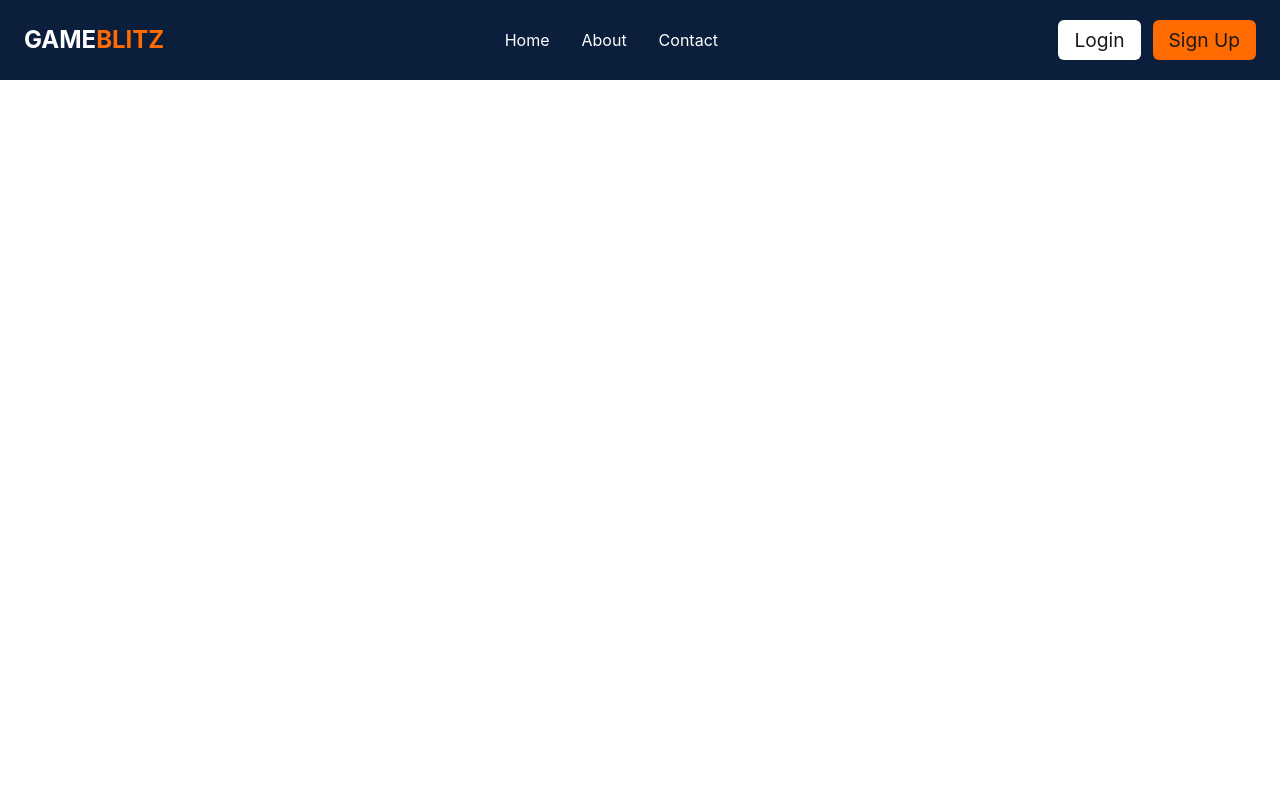
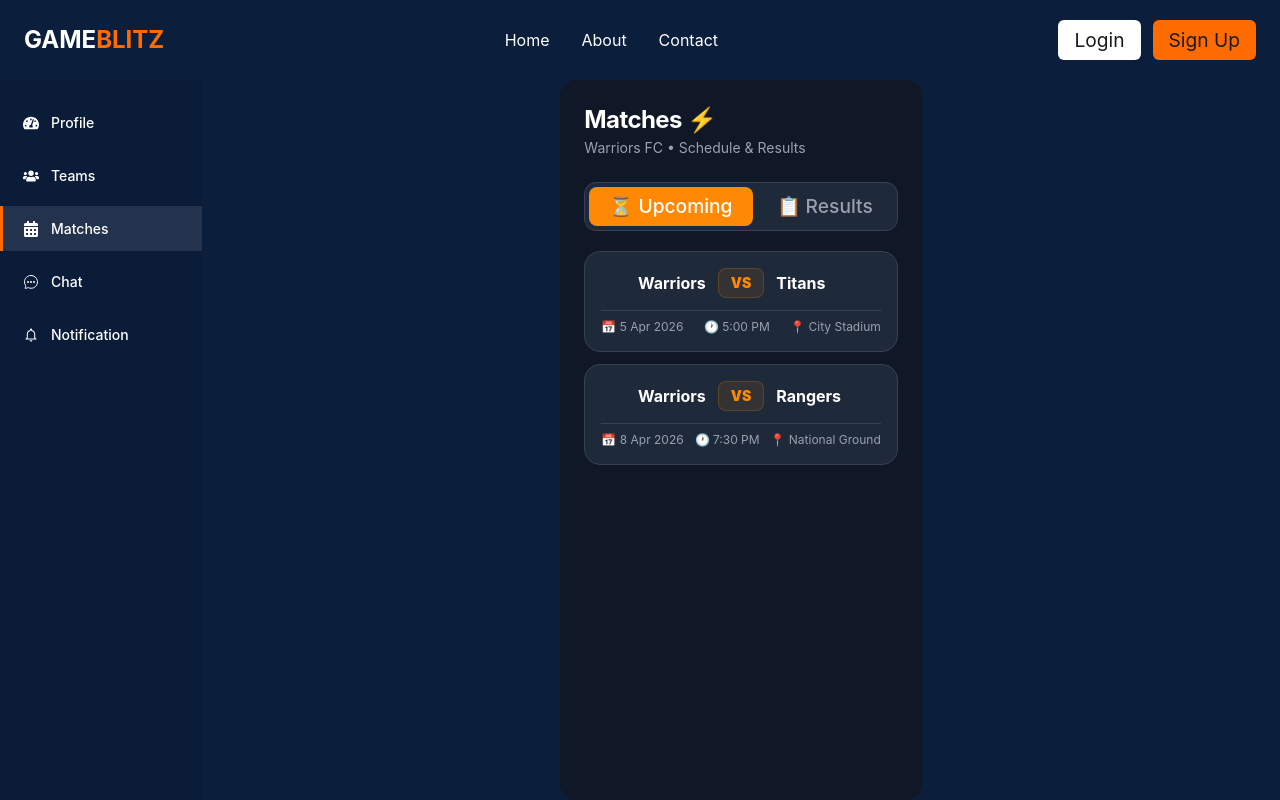
Before and after one commit to SajjadRizvi04/GameBlitz, a React (Vite) app in the folder gameblitz/: page /dashboard/matches in a window 1280 px wide. Built offline with nearby package versions, Linux system fonts and the light colour scheme.

Commit message:
SAjjad-resolved conflicts

```diff
--- a/gameblitz/src/App.jsx
+++ b/gameblitz/src/App.jsx
@@ -5,8 +5,9 @@ import Home from "./components/home/Home";
 import About from "./components/about/About";
 import { Dashboard } from "./components/dashboard/Dashboard";
 import Profile from "./components/dashboard/Profile";
-import Teams from "./components/dashboard/teams/Teams";
+import Teams from "./components/dashboard/Teams";
 import ContactUs from "./components/contact/ContactUs";
+import Match from "./components/dashboard/Match";
 
 function App() {
   return (
@@ -18,6 +19,7 @@ function App() {
           <Route index element={<Profile />}></Route>
           <Route path="profile" element={<Profile />}></Route>
           <Route path="teams" element={<Teams/>}></Route>
+          <Route path="matches" element={<Match/>}></Route>
         </Route>
         <Route path="/about" element={<About />}></Route>
         <Route path="/contact" element={<ContactUs/>}></Route>
--- /dev/null
+++ b/gameblitz/src/components/dashboard/Match.jsx
@@ -0,0 +1,209 @@
+import React, { useState } from "react";
+import { motion, AnimatePresence } from "framer-motion";
+
+const upcomingMatches = [
+  {
+    team1: "Warriors",
+    team2: "Titans",
+    time: "5:00 PM",
+    date: "5 Apr 2026",
+    venue: "City Stadium",
+  },
+  {
+    team1: "Warriors",
+    team2: "Rangers",
+    time: "7:30 PM",
+    date: "8 Apr 2026",
+    venue: "National Ground",
+  },
+];
+
+const previousMatches = [
+  {
+    team1: "Warriors",
+    team2: "Strikers",
+    score: "2 - 1",
+    result: "W",
+    venue: "City Stadium",
+  },
+  {
+    team1: "Warriors",
+    team2: "Eagles",
+    score: "1 - 1",
+    result: "D",
+    venue: "Arena Park",
+  },
+];
+
+const resultConfig = {
+  W: {
+    label: "WIN",
+    classes: "text-emerald-400 bg-emerald-500/10 border-emerald-500/30",
+    score: "text-emerald-400",
+  },
+  D: {
+    label: "DRAW",
+    classes: "text-yellow-400 bg-yellow-500/10 border-yellow-500/30",
+    score: "text-yellow-400",
+  },
+  L: {
+    label: "LOSS",
+    classes: "text-red-400 bg-red-500/10 border-red-500/30",
+    score: "text-red-400",
+  },
+};
+
+const stagger = {
+  hidden: {},
+  show: { transition: { staggerChildren: 0.1 } },
+};
+
+const cardAnim = {
+  hidden: { opacity: 0, y: 18 },
+  show: {
+    opacity: 1,
+    y: 0,
+    transition: { type: "spring", stiffness: 220, damping: 22 },
+  },
+};
+
+export default function MatchesSection() {
+  const [tab, setTab] = useState("upcoming");
+
+  return (
+    <div className="w-full flex justify-center bg-[var(--bg-dark)]">
+      <div className=" bg-gray-900 text-white p-6 flex justify-center backdrop-blur-md rounded-2xl">
+        <div className="w-full max-w-2xl">
+          {/* Header */}
+          <motion.div
+            initial={{ opacity: 0, y: -12 }}
+            animate={{ opacity: 1, y: 0 }}
+            transition={{ duration: 0.35 }}
+            className="mb-6"
+          >
+            <h1 className="text-2xl font-bold tracking-tight">
+              Matches <span className="text-orange-400">⚡</span>
+            </h1>
+            <p className="text-gray-400 text-sm mt-0.5">
+              Warriors FC • Schedule & Results
+            </p>
+          </motion.div>
+
+          {/* Tab Switcher */}
+          <div className="flex gap-1 mb-5 bg-gray-800 border border-gray-700 rounded-xl p-1 w-fit">
+            {[
+              { key: "upcoming", label: "⏳ Upcoming" },
+              { key: "previous", label: "📋 Results" },
+            ].map(({ key, label }) => (
+              <button
+                key={key}
+                onClick={() => setTab(key)}
+                className="relative px-5 py-1.5 rounded-lg text-sm font-medium transition-colors duration-150"
+              >
+                {tab === key && (
+                  <motion.span
+                    layoutId="match-tab"
+                    className="absolute inset-0 bg-orange-400 rounded-lg"
+                    transition={{ type: "spring", stiffness: 320, damping: 28 }}
+                  />
+                )}
+                <span
+                  className={`relative z-10 ${tab === key ? "text-white" : "text-gray-400"}`}
+                >
+                  {label}
+                </span>
+              </button>
+            ))}
+          </div>
+
+          {/* Cards */}
+          <AnimatePresence mode="wait">
+            {tab === "upcoming" ? (
+              <motion.div
+                key="upcoming"
+                variants={stagger}
+                initial="hidden"
+                animate="show"
+                exit={{ opacity: 0, y: -8, transition: { duration: 0.15 } }}
+                className="space-y-3"
+              >
+                {upcomingMatches.map((match, i) => (
+                  <motion.div
+                    key={i}
+                    variants={cardAnim}
+                    whileHover={{ scale: 1.015 }}
+                    className="bg-gray-800 border border-gray-700 rounded-2xl p-4"
+                  >
+                    {/* VS Row */}
+                    <div className="flex items-center justify-between gap-3 mb-3">
+                      <span className="font-bold text-base flex-1 text-right">
+                        {match.team1}
+                      </span>
+                      <span className="text-orange-400 font-black text-sm px-3 py-1 bg-orange-400/10 border border-orange-400/20 rounded-lg">
+                        VS
+                      </span>
+                      <span className="font-bold text-base flex-1">
+                        {match.team2}
+                      </span>
+                    </div>
+
+                    {/* Meta */}
+                    <div className="flex items-center justify-between text-xs text-gray-400 border-t border-gray-700 pt-2 mt-1">
+                      <span>📅 {match.date}</span>
+                      <span>🕐 {match.time}</span>
+                      <span>📍 {match.venue}</span>
+                    </div>
+                  </motion.div>
+                ))}
+              </motion.div>
+            ) : (
+              <motion.div
+                key="previous"
+                variants={stagger}
+                initial="hidden"
+                animate="show"
+                exit={{ opacity: 0, y: -8, transition: { duration: 0.15 } }}
+                className="space-y-3"
+              >
+                {previousMatches.map((match, i) => {
+                  const cfg = resultConfig[match.result] || resultConfig.D;
+                  return (
+                    <motion.div
+                      key={i}
+                      variants={cardAnim}
+                      whileHover={{ scale: 1.015 }}
+                      className="bg-gray-800 border border-gray-700 rounded-2xl p-4"
+                    >
+                      {/* VS Row */}
+                      <div className="flex items-center justify-between gap-3 mb-3">
+                        <span className="font-bold text-base flex-1 text-right">
+                          {match.team1}
+                        </span>
+                        <span
+                          className={`font-black text-sm px-3 py-1 rounded-lg border ${cfg.classes}`}
+                        >
+                          {match.score}
+                        </span>
+                        <span className="font-bold text-base flex-1">
+                          {match.team2}
+                        </span>
+                      </div>
+
+                      {/* Meta */}
+                      <div className="flex items-center justify-between text-xs text-gray-400 border-t border-gray-700 pt-2">
+                        <span>📍 {match.venue}</span>
+                        <span className={`font-semibold text-xs ${cfg.score}`}>
+                          {cfg.label}
+                        </span>
+                      </div>
+                    </motion.div>
+                  );
+                })}
+              </motion.div>
+            )}
+          </AnimatePresence>
+        </div>
+      </div>
+    </div>
+  );
+}
```
